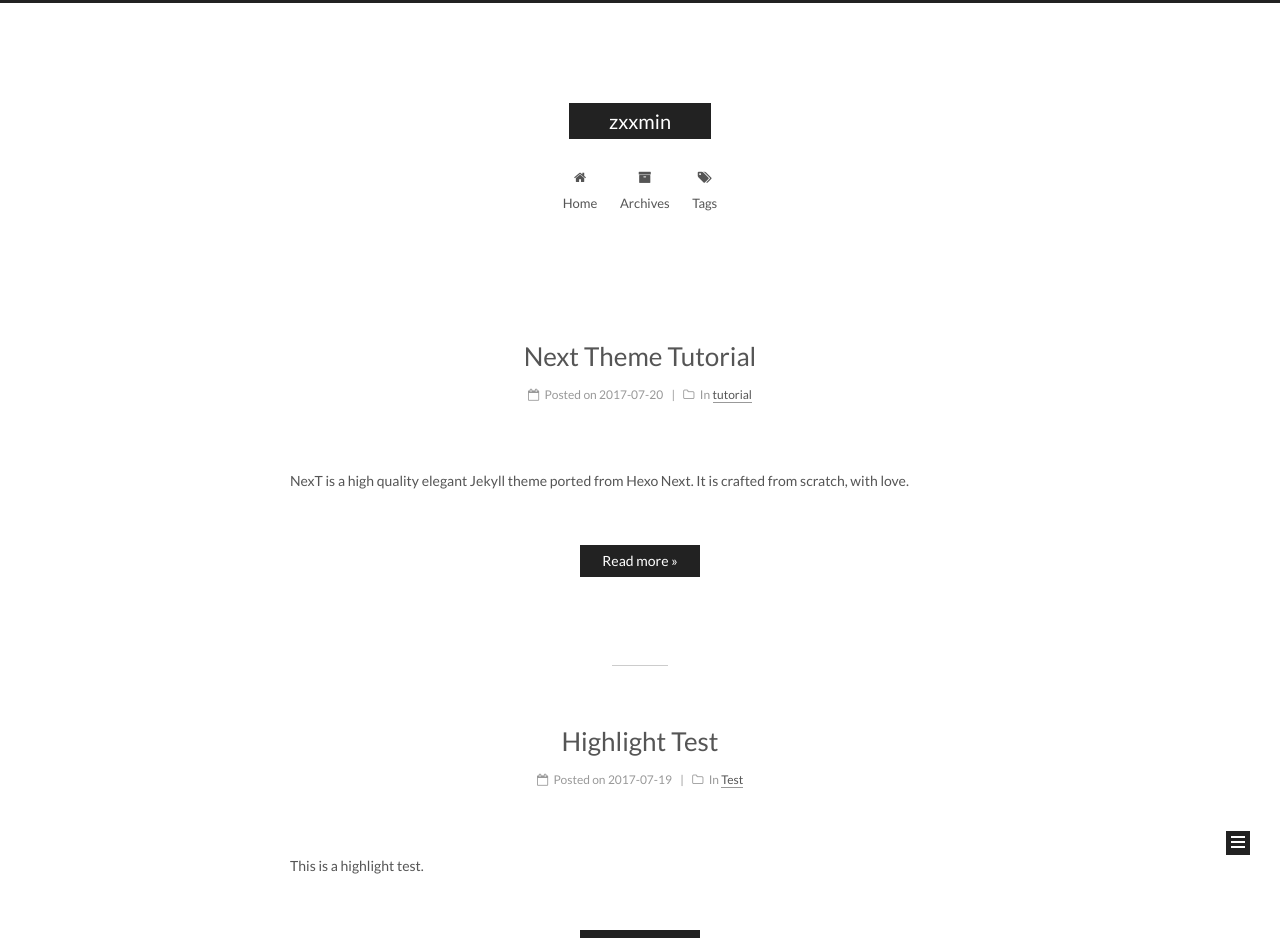
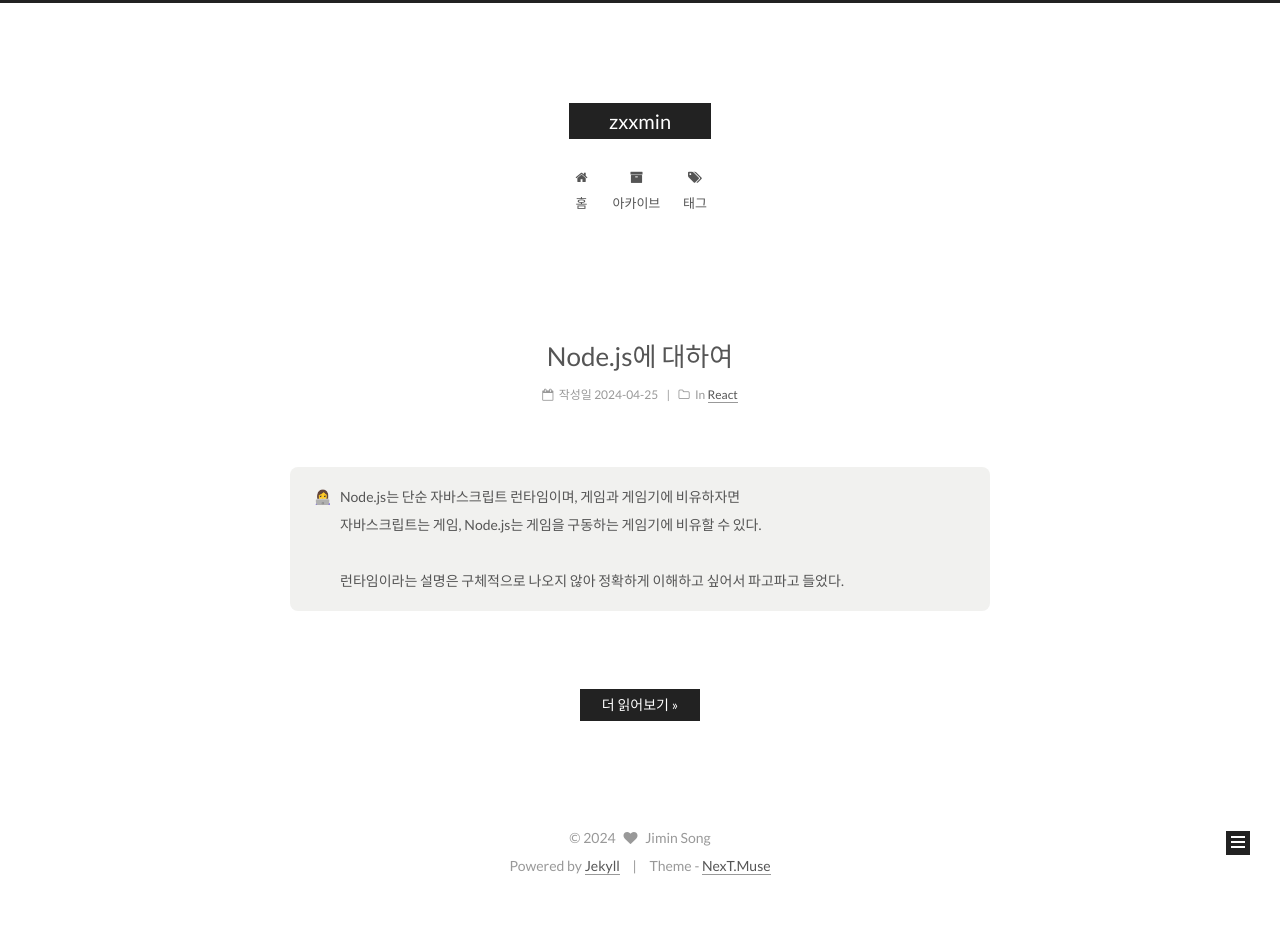
Before and after one commit to zxxmin/zxxmin.github.io, a Jekyll site: the page built from index.html, in a window 1280 px wide. Shown: the top 938 px of the page. Built offline with Jekyll 4.4.1, drawn with Linux system fonts in a browser that asks for light colours; emoji names are drawn with the system emoji font; the list of posts is cut into pages by our own code; after the commit the page ends 900 px from its top, so only the background shows below that; some of the changed text lies outside the part shown.

Commit message:
Node.js에 대하여

```diff
--- a/_config.yml
+++ b/_config.yml
@@ -9,7 +9,7 @@ subtitle:
 description:
 author: Jimin Song
 # Support language: de, en, fr-FR, id, ja, ko, pt-BR, pt, ru, zh-Hans, zh-hk, zh-tw
-language: en
+language: ko
 date_format: '%Y-%m-%d'
 
 # URL
@@ -76,7 +76,7 @@ plugins:
 # ---------------------------------------------------------------
 
 # Put your favicon.ico into `assets/` directory.
-favicon: /assets/favicon.ico
+# favicon: /assets/favicon.ico
 
 # Set default keywords (Use a comma to separate)
 keywords: "Jekyll, NexT"
--- /dev/null
+++ b/_posts/2024-04-25-react-node.md
@@ -0,0 +1,41 @@
+---
+title: Node.js에 대하여
+date: 2024-04-25 00:00:01
+categories:
+- React
+---
+
+<div class="callout">
+    <span>:woman_technologist:</span>
+    Node.js는 단순 자바스크립트 런타임이며, 게임과 게임기에 비유하자면<br />
+    자바스크립트는 게임, Node.js는 게임을 구동하는 게임기에 비유할 수 있다.<br /><br />
+    런타임이라는 설명은 구체적으로 나오지 않아 정확하게 이해하고 싶어서 파고파고 들었다.
+</div>
+<br>
+
+# Node.js???
+<div class="callout">
+    <span>:desktop_computer:</span>
+    Node.js는 Chorme V8 JavaScript 엔진으로 빌드 된 JavaScript 런타임 입니다.
+    - Node.js 공식 홈페이지
+</div>
+
+## 런타임???
+Node.js는 **런타임** 이라고 한다. 자꾸 js 같은 언어로 이해하고 있었던 나 자신 한심해...<br />
+런타임은 특정 언어로 만든 **프로그램을 실행할 수 있는 환경**을 뜻한다.<br />
+정확하게 런타임을 이해하려면 JavaScript 부터 이해해야한다.
+
+## JavaScript
+간단하게 설명하자면,<br />
+정적인 언어인 HTML을 조작해서 웹페이지를 동적으로 바꿔주는 기능을 한다.
+<div class="callout">
+    <span>:woman_technologist:</span>
+    HTML은 JavaScript가 조작하는데 JavaSciprt 해석은 누가하나???
+</div>
+
+## JavaScript 해석 누가하고 있냐?
+바로 **브라우저**이다. 브라우저에는 자바스크립트 해석 엔진이 있다. (브라우저의 종류에 따라 쓰는 엔진이 다름)
+따라서 **기존에는 자바스크립트를 인터넷 브라우저에서만 실행** 할 수 있었다.<br />
+그러나 2008년에 구글이 V8 엔진을 사용하여 크롬을 출시했고, V8엔진이 너무 뛰어나서 V8 엔진 기반의 노드 프로젝트가 시작했다. Node.js(V8) 두둥 등장.<br />
+Node.js는 브라우저 내 말고도 **다른 환경에서 자바스크립트를 사용할 수 있게 해준다.**<br />
+따라서 **Node.js는 JavaScript 실행 환경 (=런타임)** 이다.
--- a/_sass/_custom/custom.scss
+++ b/_sass/_custom/custom.scss
@@ -1 +1,13 @@
 // Custom styles.
+div.callout {
+    background-color: #f1f1ef;
+    border-radius: 8px;
+    padding: 16px 24px 16px 50px;
+    position: relative;
+
+    > span {
+        position: absolute;
+        top: 16px;
+        left: 24px;
+    }
+}
```
Also changed, not shown: _backup/2013-12-24-categories.md (renamed from _posts/2013-12-24-categories.md), _backup/2013-12-24-elements.md (renamed from _posts/2013-12-24-elements.md), _backup/2013-12-24-link-post.md (renamed from _posts/2013-12-24-link-post.md), _backup/2013-12-24-long-title.md (renamed from _posts/2013-12-24-long-title.md), _backup/2013-12-24-tags.md (renamed from _posts/2013-12-24-tags.md), _backup/2013-12-24-中文測試.md (renamed from _posts/2013-12-24-中文測試.md), _backup/2013-12-24-日本語テスト.md (renamed from _posts/2013-12-24-日本語テスト.md), _backup/2013-12-25-block.md (renamed from _posts/2013-12-25-block.md), _backup/2013-12-25-excerpts.md (renamed from _posts/2013-12-25-excerpts.md), _backup/2013-12-26-images.md (renamed from _posts/2013-12-26-images.md), _backup/2014-02-16-Mathjax-with-jekyll.md (renamed from _posts/2014-02-16-Mathjax-with-jekyll.md), _backup/2014-11-18-gallery-post.md (renamed from _posts/2014-11-18-gallery-post.md), _backup/2015-09-19-emoji-test.md (renamed from _posts/2015-09-19-emoji-test.md), _backup/2017-07-19-highlight-test.md (renamed from _posts/2017-07-19-highlight-test.md), 1 more files.
